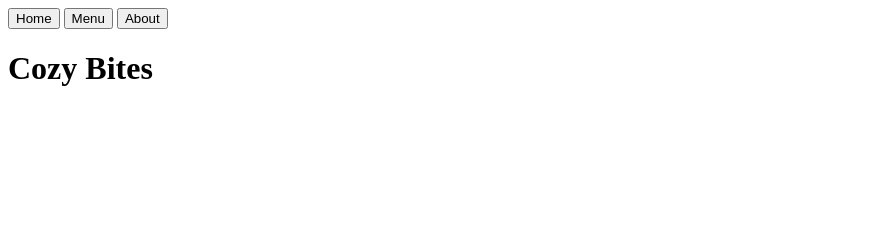
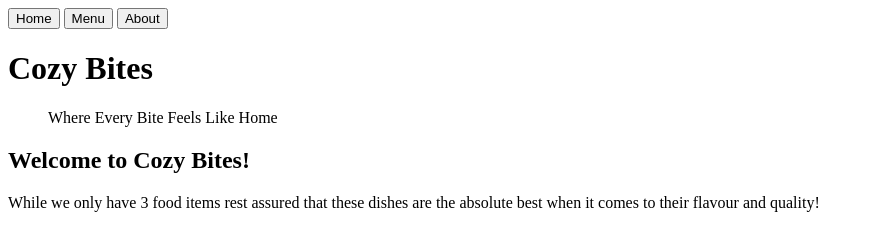
Before and after one commit to AnLaxina/restaurant-page, a website: page src/html/template.html in a window 1280 px wide. Shown: the whole page, without its empty margins (0-873 px from the left). Drawn offline with Linux system fonts and the light colour scheme.

Commit message:
Finish adding skeleton for the home menu

```diff
--- a/src/html/template.html
+++ b/src/html/template.html
@@ -17,6 +17,13 @@
     <div id="content">
         <main>
             <h1>Cozy Bites</h1>
+            <figure>
+                <figcaption>Where Every Bite Feels Like Home</figcaption>
+            </figure>
+            <h2>Welcome to Cozy Bites!</h2>
+            <p>While we only have 3 food items rest assured that these dishes are the absolute best when it comes
+                to their flavour and quality!
+            </p>
         </main>
     </div>
 </body>
```
Also changed, not shown: src/js/index.js (+8 -0 lines).
